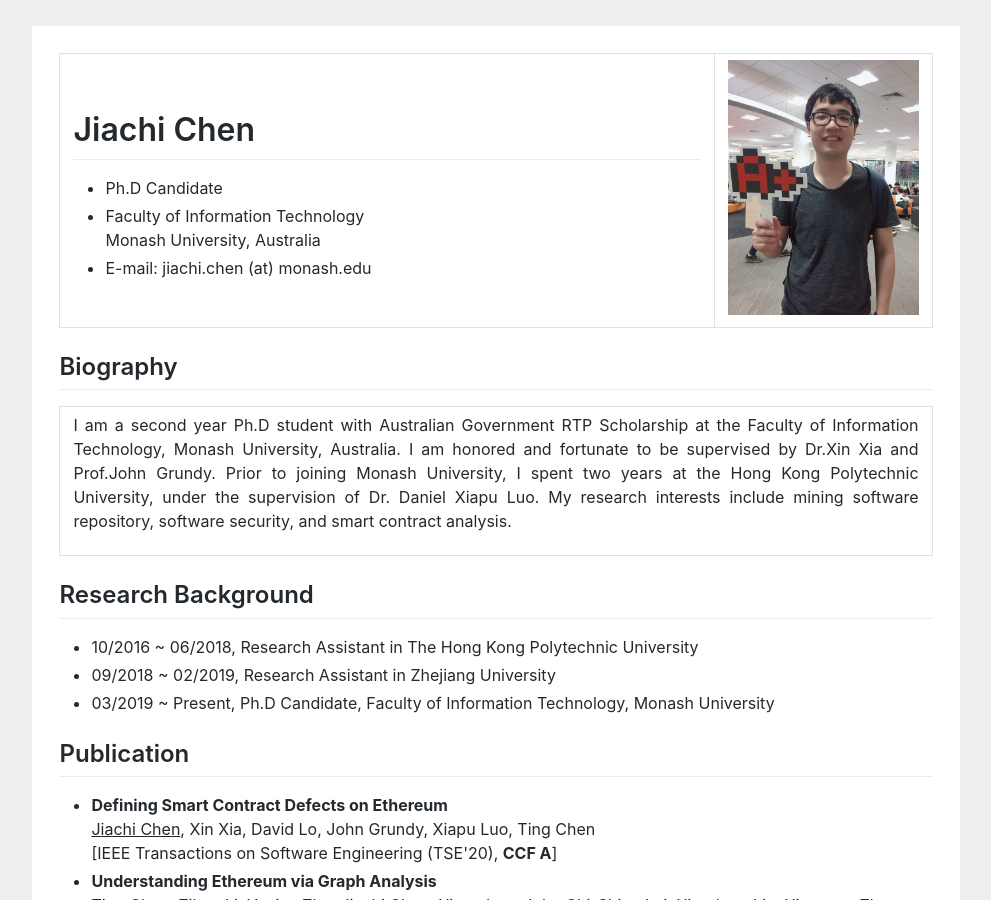
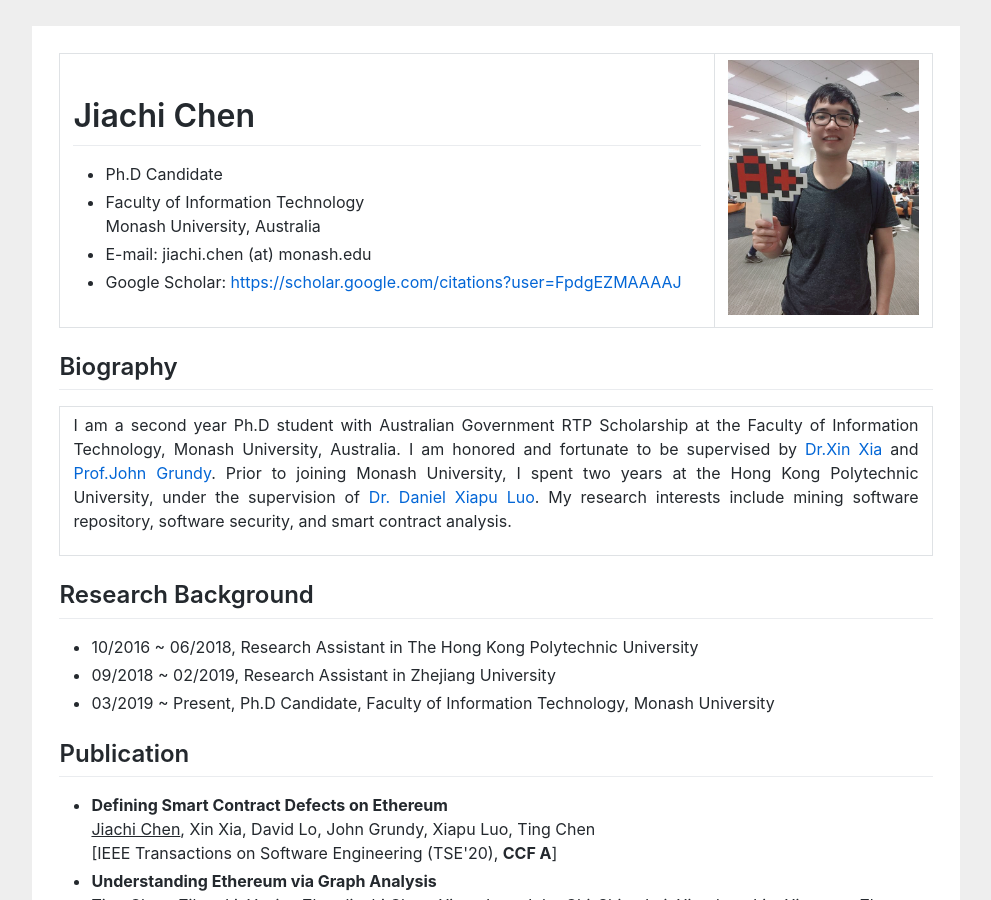
Before and after one commit to huangyuan-hy/huangyuan-hy.github.io, a Jekyll site: the page index.html, which Jekyll copies as it is, in a window 1280 px wide and 900 px high. Shown: the whole window, without its empty margins (144-1135 px from the left). Built offline with Jekyll 4.4.1, drawn with Linux system fonts in a browser that asks for light colours; part of the change alters nothing that is shown.

Commit message:
Update index.html

```diff
--- a/index.html
+++ b/index.html
@@ -53,6 +53,7 @@ gtag('config', 'UA-158965281-1');
 					</p-->
 
 					<li>E-mail: jiachi.chen (at) monash.edu</li>
+					<li>Google Scholar: <a href="https://scholar.google.com/citations?user=FpdgEZMAAAAJ&hl=en">https://scholar.google.com/citations?user=FpdgEZMAAAAJ</a>
 					</ul>
 				</td>
 
@@ -65,7 +66,7 @@ gtag('config', 'UA-158965281-1');
 				<table border="0" cellspacing="0" cellpadding="10">
 					<td align="justify">
 						<p>
-						I am a second year Ph.D student with Australian Government RTP Scholarship at the Faculty of Information Technology, Monash University, Australia. I am honored and fortunate to be supervised by Dr.Xin Xia and Prof.John Grundy. Prior to joining Monash University, I spent two years at the Hong Kong Polytechnic University, under the supervision of Dr. Daniel Xiapu Luo. My research interests include mining software repository, software security, and smart contract analysis.
+						I am a second year Ph.D student with Australian Government RTP Scholarship at the Faculty of Information Technology, Monash University, Australia. I am honored and fortunate to be supervised by <a href="https://xin-xia.github.io/">Dr.Xin Xia</a> and <a href="https://sites.google.com/site/johncgrundy/">Prof.John Grundy</a>. Prior to joining Monash University, I spent two years at the Hong Kong Polytechnic University, under the supervision of <a href="http://www4.comp.polyu.edu.hk/~csxluo/">Dr. Daniel Xiapu Luo</a>. My research interests include mining software repository, software security, and smart contract analysis.
 						</p>
 					</td>
 				</table>
```
